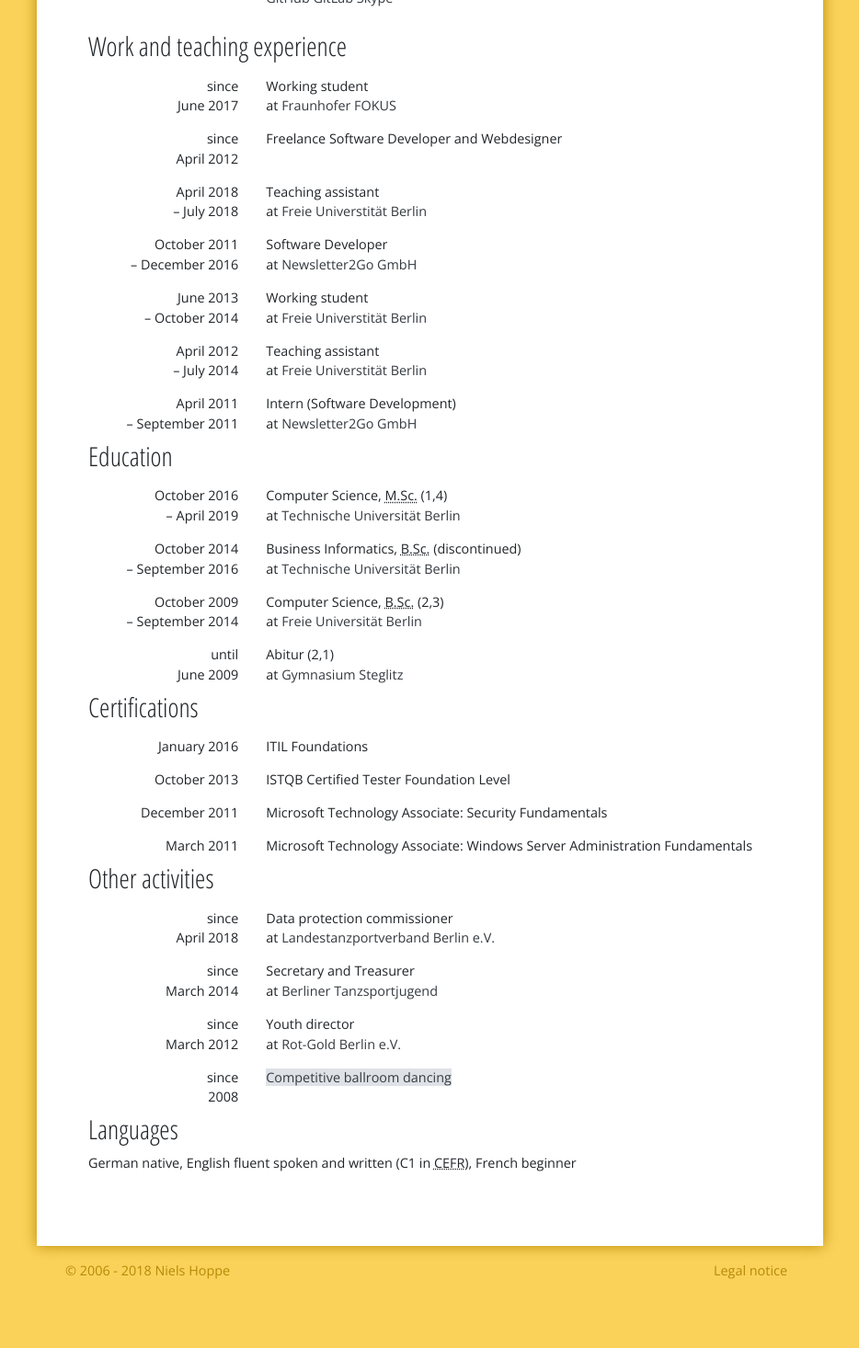
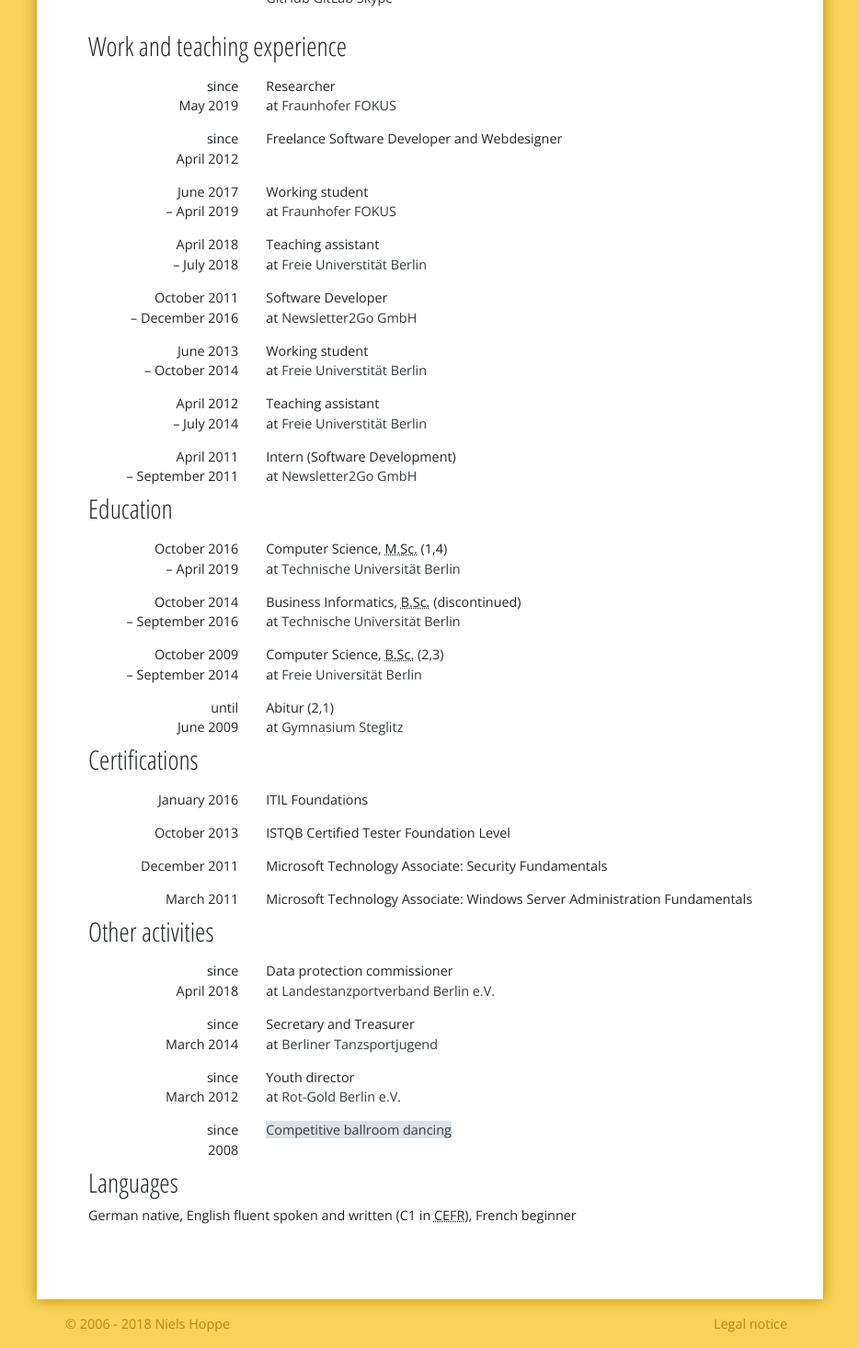
Before and after one commit to hielsnoppe/hielsnoppe.github.io, a Jekyll site: the page built from about/cv.html, in a window 1280 px wide, cut to the strip 406-1872 px from the top of the page. Shown: the whole strip at 92% size, without its empty margins (30-964 px from the left). Built offline with Jekyll 4.4.1, drawn with Linux system fonts in a browser that asks for light colours; nearby versions of some CDN libraries; a style sheet for code colours, icons or effects is not loaded; before the commit the page ends 1815 px from its top, so only the background shows below that.

Commit message:
Update CV

```diff
--- a/about/cv.html
+++ b/about/cv.html
@@ -36,17 +36,25 @@ title: About
 </div>
 </dl>
 </div></header><section class="vcalendar"><h1 class="h2">Work and teaching experience</h1>
-<div class="row vevent" style="padding-top: 0.5em; padding-bottom: 0.5em" id="work-fraunhofer-2017">
-<div class="col-date col-sm-3" style="text-align:right">since <time class="dtstart" style="display:block">{{ "2017-06-01-01" | date: "%B %Y" }}</time>
+<div class="row vevent" style="padding-top: 0.5em; padding-bottom: 0.5em" id="work-fraunhofer-2019">
+<div class="col-date col-sm-3" style="text-align:right">since <time class="dtstart" style="display:block">{{ "2019-05-01-01" | date: "%B %Y" }}</time>
 </div>
 <div class="col-details col-sm-9">
-<span property="cv:jobTitle">Working student</span><br class="hidden-md hidden-lg"> at <a class="url fn org" href="https://www.fokus.fraunhofer.de">Fraunhofer FOKUS</a>
+<span property="cv:jobTitle">Researcher</span><br class="hidden-md hidden-lg"> at <a class="url fn org" href="https://www.fokus.fraunhofer.de">Fraunhofer FOKUS</a>
 </div>
 </div>
 <div class="row vevent" style="padding-top: 0.5em; padding-bottom: 0.5em" id="work-freelance">
 <div class="col-date col-sm-3" style="text-align:right">since <time class="dtstart" style="display:block">{{ "2012-04-17-01" | date: "%B %Y" }}</time>
 </div>
 <div class="col-details col-sm-9"><span property="cv:jobTitle">Freelance Software Developer and Webdesigner</span></div>
+</div>
+<div class="row vevent" style="padding-top: 0.5em; padding-bottom: 0.5em" id="work-fraunhofer-2017">
+<div class="col-date col-sm-3" style="text-align:right">
+<time class="dtstart" style="display:block">{{ "2017-06-01-01" | date: "%B %Y" }}</time> &ndash; <time class="dtend">{{ "2019-04-30-01" | date: "%B %Y" }}</time>
+</div>
+<div class="col-details col-sm-9">
+<span property="cv:jobTitle">Working student</span><br class="hidden-md hidden-lg"> at <a class="url fn org" href="https://www.fokus.fraunhofer.de">Fraunhofer FOKUS</a>
+</div>
 </div>
 <div class="row vevent" style="padding-top: 0.5em; padding-bottom: 0.5em" id="work-fub-2018">
 <div class="col-date col-sm-3" style="text-align:right">
```
